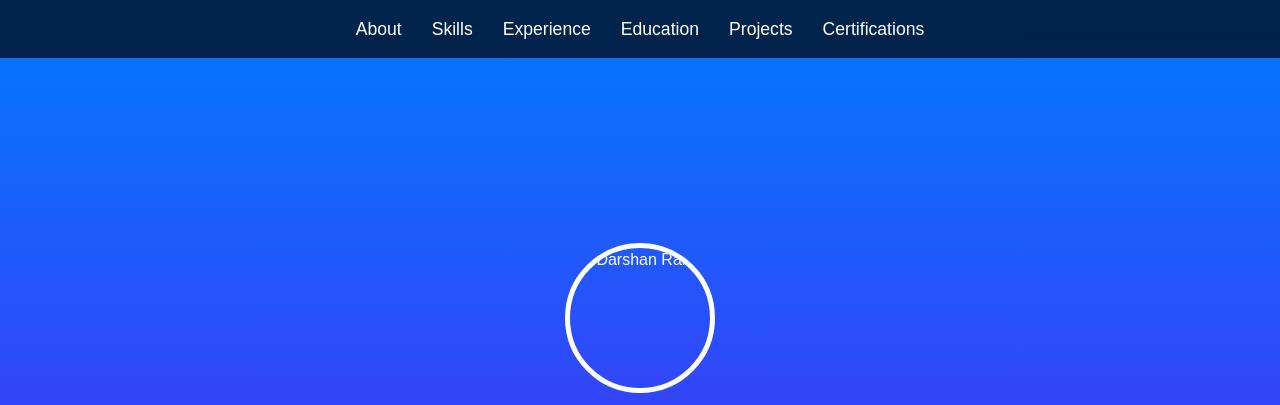
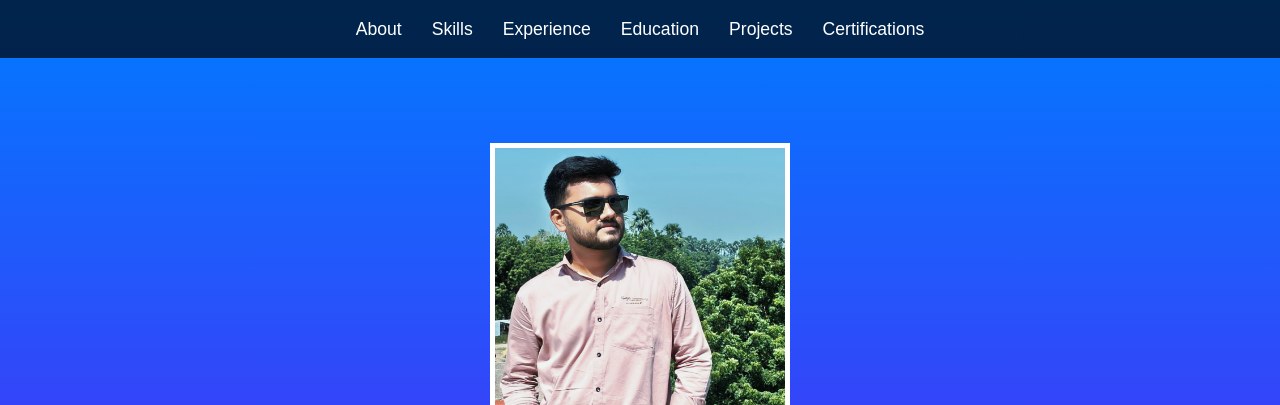
Before and after one commit to darshanrana023/Darshan_CV, a plain HTML site: page index.html in a window 1280 px wide. Shown: the top 405 px of the page. Drawn offline with nearby package versions, Linux system fonts and the light colour scheme.

Commit message:
dp changed

```diff
--- a/index.html
+++ b/index.html
@@ -29,9 +29,9 @@
         }
 
         header img {
-            width: 150px;
-            height: 150px;
-            border-radius: 50%;
+            width: 300px;
+            height: 350px;
+            /* border-radius: 100%; */
             border: 5px solid #fff;
         }
 
@@ -124,7 +124,7 @@
 </head>
 <body>
     <header>
-        <img src="" alt="Darshan Rana">
+        <img src="Darshan.jpg" alt="Darshan Rana">
         <h1>Darshan Rana</h1>
         <p>Ahmedabad, Gujarat | +91 96645 07546 | <a href="mailto:darshanrrana23@gmail.com">darshanrrana23@gmail.com</a></p>
         <div>
```
Also changed, not shown: Darshan.jpg (added).
